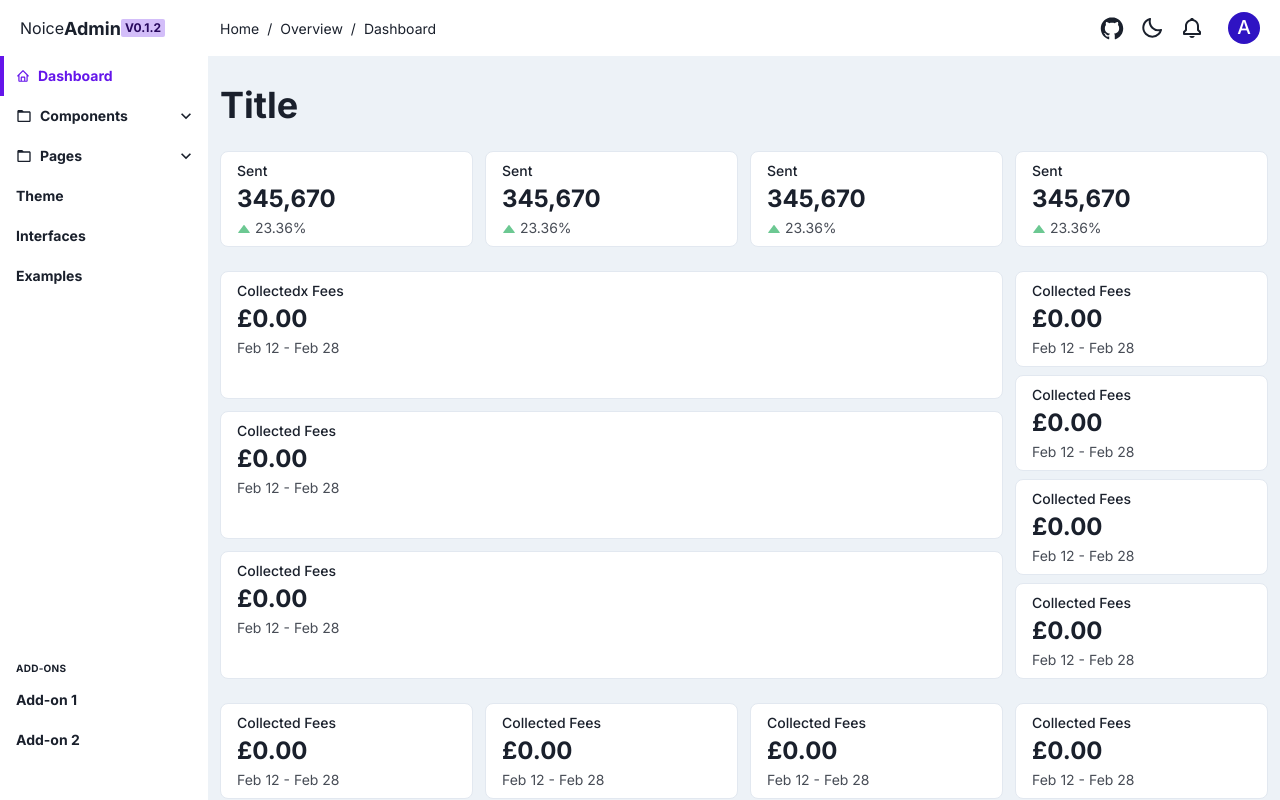
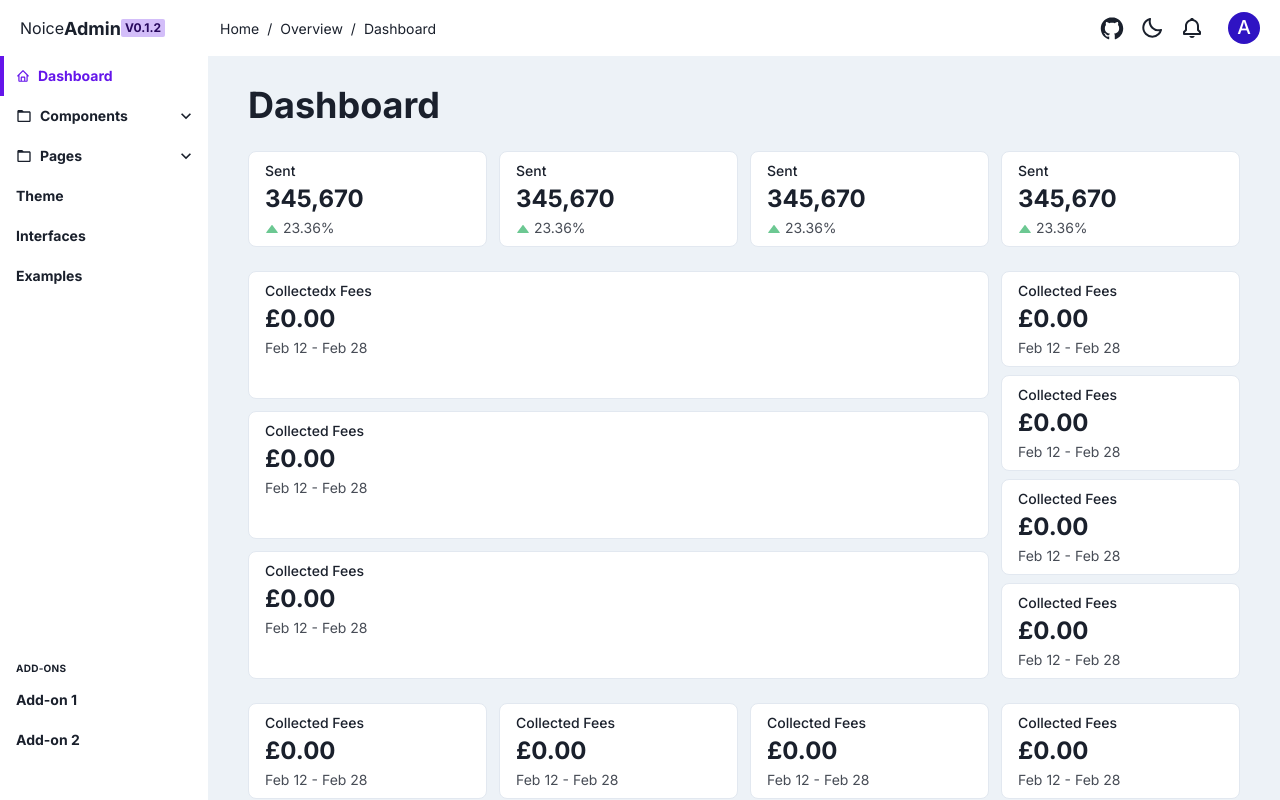
Before and after one commit to noice-noise/noice-admin-chakra, a React (Create React App) app: page / in a window 1280 px wide. Shown: the top 800 px of the page. Built offline with nearby package versions, Linux system fonts and the light colour scheme.

Commit message:
chore: implement content header

```diff
--- /dev/null
+++ b/src/components/Elements/Content/ContentHeader.tsx
@@ -0,0 +1,16 @@
+import { Flex, Heading, Spacer } from '@chakra-ui/react';
+
+type ContentHeaderProps = {
+  title: React.ReactNode;
+  actions?: React.ReactNode;
+};
+
+export const ContentHeader = ({ title, actions }: ContentHeaderProps) => {
+  return (
+    <Flex justifyContent="center" alignItems="center">
+      <Heading>{title}</Heading>
+      <Spacer />
+      {actions}
+    </Flex>
+  );
+};
--- a/src/components/Layouts/MainLayout.tsx
+++ b/src/components/Layouts/MainLayout.tsx
@@ -12,7 +12,7 @@ export const MainLayout = ({ children }: MainLayoutProps) => {
       mt="headerHeight"
       ml={{ base: 0, md: 'navbarWidth' }}
       w={{ base: '100%', md: 'auto' }}
-      px={3}
+      px={{ base: 5, md: 10 }}
       py={7}
       gap={6}
     >
--- a/src/views/Dashboard.tsx
+++ b/src/views/Dashboard.tsx
@@ -21,15 +21,15 @@ import {
   Th,
   Thead,
   Tr,
-  VStack,
 } from '@chakra-ui/react';
 import { IoIosNavigate } from 'react-icons/io';
+import { ContentHeader } from '../components/Elements/Content/ContentHeader';
 import { MainLayout } from '../components/Layouts/MainLayout';
 
 export const Dashboard = () => {
   return (
     <MainLayout>
-      <ContentHeader />
+      <ContentHeader title="Dashboard" />
 
       <SimpleGrid columns={{ base: 1, md: 2, xl: 4 }} spacing={3}>
         <Stat
@@ -390,11 +390,3 @@ export const Dashboard = () => {
     </MainLayout>
   );
 };
-
-export const ContentHeader = () => {
-  return (
-    <VStack spacing={0} justifyContent="start" alignItems="start">
-      <Heading>Title</Heading>
-    </VStack>
-  );
-};
--- a/src/views/Settings.tsx
+++ b/src/views/Settings.tsx
@@ -1,12 +1,11 @@
 import { Select } from '@chakra-ui/react';
 import { useContext } from 'react';
+import { ContentHeader } from '../components/Elements/Content/ContentHeader';
 import { MainLayout } from '../components/Layouts/MainLayout';
 import {
   ThemeContext,
   ThemeContextType,
 } from '../providers/ThemeContextProvider';
-
-import { ContentHeader } from './Dashboard';
 
 export const Settings = () => {
   const { requestThemeChange, getAvailableThemes } =
@@ -21,7 +20,7 @@ export const Settings = () => {
 
   return (
     <MainLayout>
-      <ContentHeader />
+      <ContentHeader title="Settings" />
       <Select placeholder="Select Theme" onChange={handleChange}>
         <option value={0}>{availableThemes[0].name}</option>
         <option value={1}>{availableThemes[1].name}</option>
```
